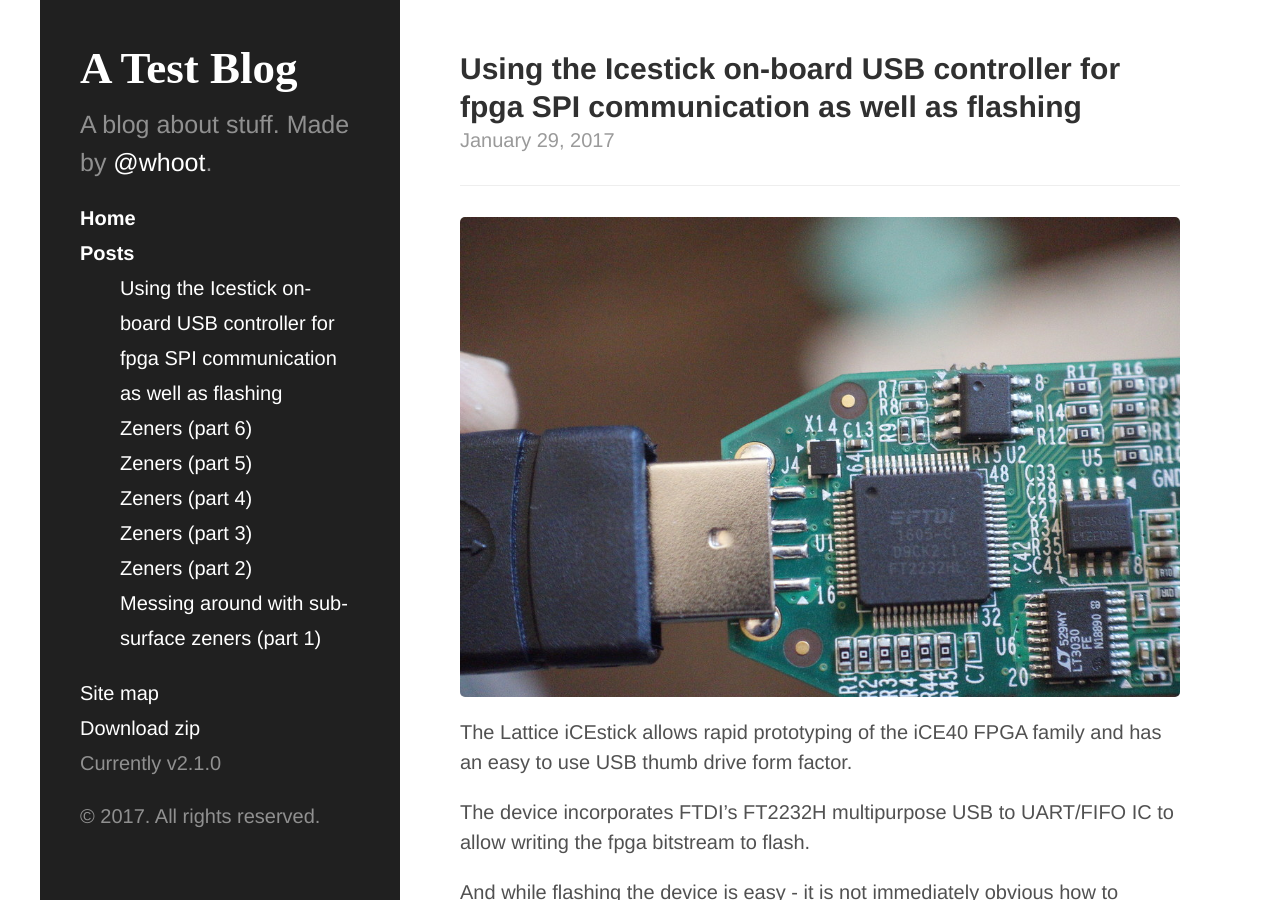
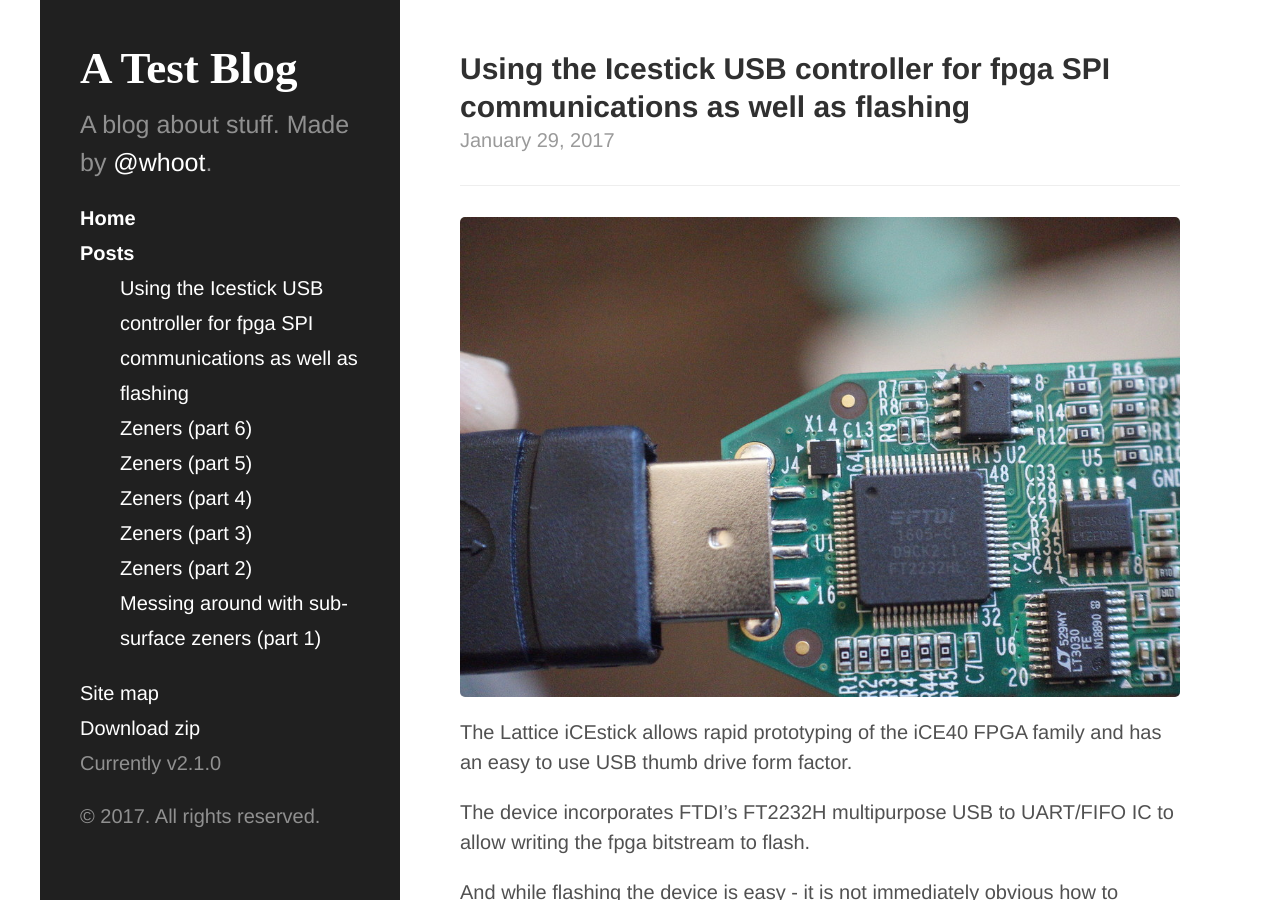
Before and after one commit to julian1/julian1.github.io, a Jekyll site: the page built from _posts/2017-01-29-icestick-ftdi-spi.md, in a window 1280 px wide and 900 px high. Built offline with Jekyll 4.4.1, drawn with Linux system fonts in a browser that asks for light colours.

Commit message:
change post heading

```diff
--- a/_posts/2017-01-29-icestick-ftdi-spi.md
+++ b/_posts/2017-01-29-icestick-ftdi-spi.md
@@ -1,5 +1,5 @@
 ---
-title: Using the Icestick on-board USB controller for fpga SPI communication as well as flashing
+title: Using the Icestick USB controller for fpga SPI communications as well as flashing
 layout: default
 ---
 
```
